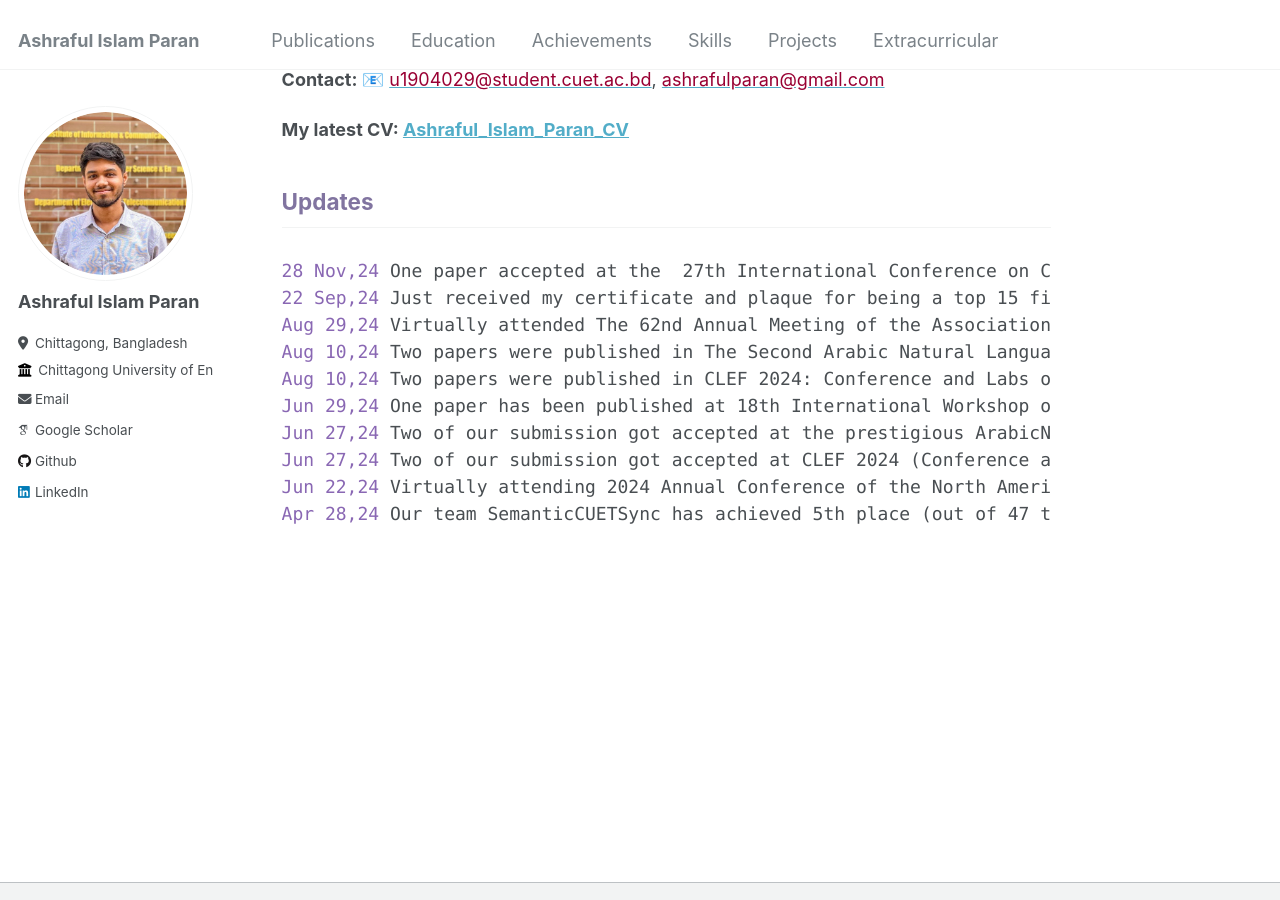
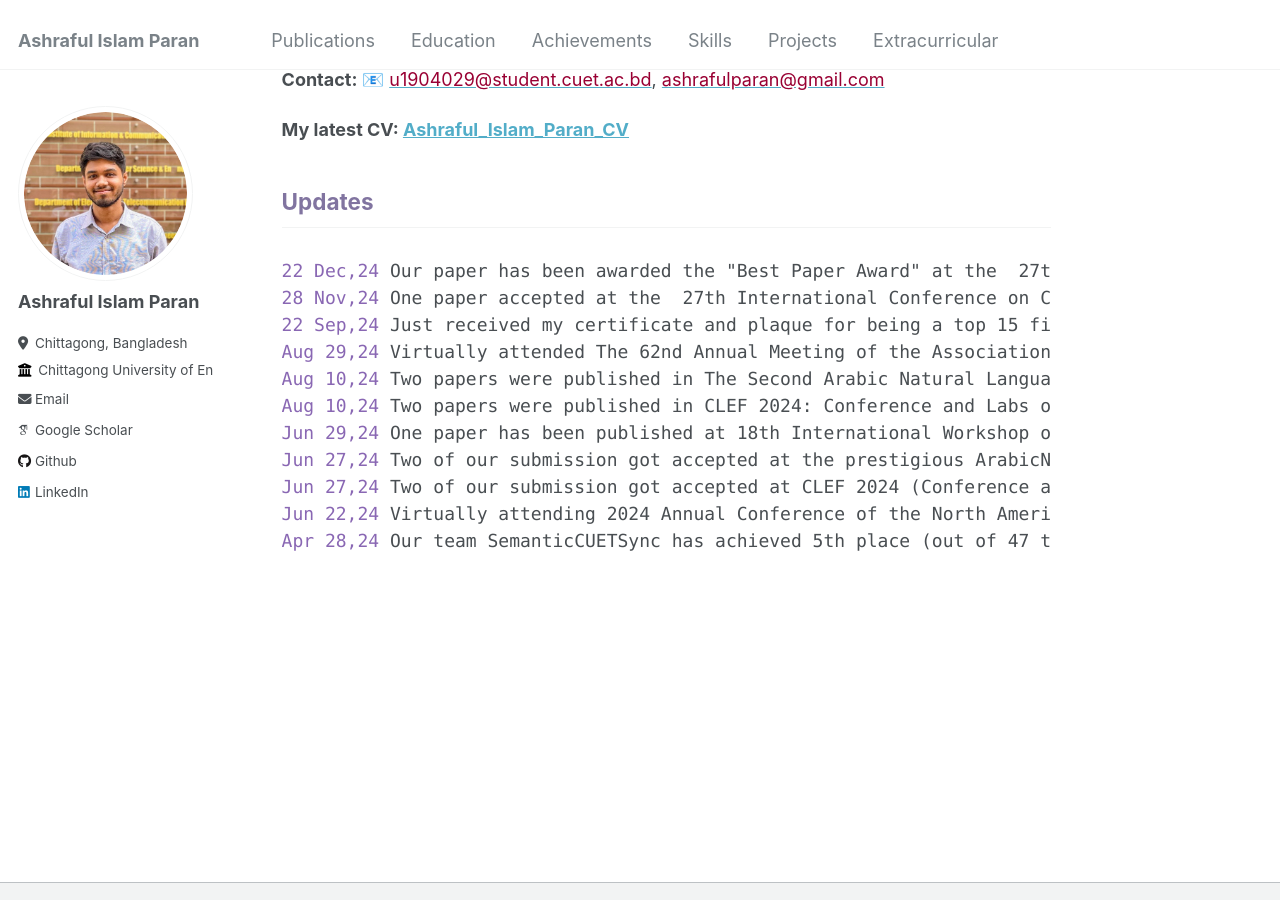
Before and after one commit to ashrafulparan2/ashrafulparan2.github.io, a Jekyll site: the page built from _pages/about.md, in a window 1280 px wide and 900 px high, scrolled down 453 px. Built offline with Jekyll 4.4.1, drawn with Linux system fonts in a browser that asks for light colours; some web fonts are replaced.

Commit message:
add recent achievements to about page, including awards and conference participation

```diff
--- a/_pages/about.md
+++ b/_pages/about.md
@@ -42,6 +42,7 @@
 ## <font color="#8174A0"> Updates </font>
 <div style="height: 400px; overflow: auto;">
 <pre>
+<span style="color:rgb(137, 103, 179)">22 Dec,24</span> Our paper has been awarded the "Best Paper Award" at the  27th International Conference on Computer and Information Technology (ICCIT 2024).
 <span style="color:rgb(137, 103, 179)">28 Nov,24</span> One paper accepted at the  27th International Conference on Computer and Information Technology (ICCIT 2024).
 <span style="color:rgb(137, 103, 179)">22 Sep,24</span> Just received my certificate and plaque for being a top 15 finalist in the <a href="https://www.bdhonda.com/yes-award">Honda YES Award!</a>
 <span style="color:rgb(137, 103, 179)">Aug 29,24</span> Virtually attended The 62nd Annual Meeting of the Association for Computational Linguistics (ACL 2024)!
```
